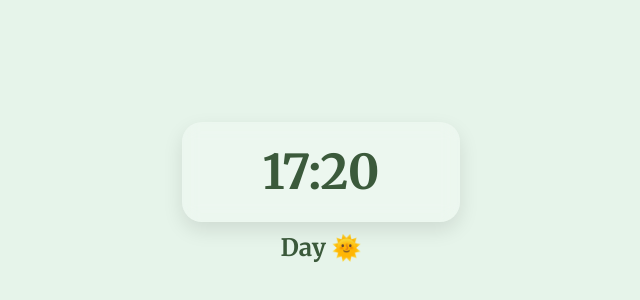
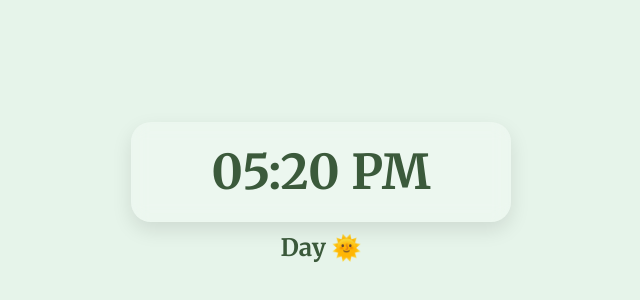
Before and after one commit to pixiehatte/Palia, a plain HTML site: page index.html in a window 1280 px wide. Shown: the part 208-508 px from the top of the page, without its empty margins (319-959 px from the left). Drawn offline with Linux system fonts and the light colour scheme.

Commit message:
Update index.html

```diff
--- a/index.html
+++ b/index.html
@@ -34,7 +34,7 @@
 </head>
 <body>
 <div id="palia-clock-container">
-  <div id="palia-clock">00:00</div>
+  <div id="palia-clock">12:00 AM</div>
   <div id="palia-phase">Phase 🌞</div>
 </div>
 <script>
@@ -42,19 +42,33 @@ function updatePaliaClock() {
   const now = new Date();
   const realMinutes = now.getHours()*60 + now.getMinutes();
   const realSeconds = now.getSeconds();
+
+  // Palia time: 1 real hour = 24 Palia hours
   let paliaTotalMinutes = realMinutes*24 + Math.floor(realSeconds*24/60);
-  let paliaHour = Math.floor(paliaTotalMinutes/60) % 24;
+  let paliaHour24 = Math.floor(paliaTotalMinutes/60) % 24;
   let paliaMinute = Math.floor(paliaTotalMinutes % 60);
-  let hh = paliaHour.toString().padStart(2,'0');
+
+  // Convert to 12-hour format
+  let period = paliaHour24 >= 12 ? "PM" : "AM";
+  let paliaHour12 = paliaHour24 % 12;
+  if(paliaHour12 === 0) paliaHour12 = 12;
+
+  // Format HH:MM
+  let hh = paliaHour12.toString().padStart(2,'0');
   let mm = paliaMinute.toString().padStart(2,'0');
-  let phase='', emoji='';
-  if(paliaHour>=3 && paliaHour<6){phase='Morning';emoji='🌅';}
-  else if(paliaHour>=6 && paliaHour<18){phase='Day';emoji='🌞';}
-  else if(paliaHour>=18 && paliaHour<21){phase='Evening';emoji='🌇';}
-  else{phase='Night';emoji='🌙';}
-  document.getElementById('palia-clock').textContent=`${hh}:${mm}`;
+
+  // Determine phase
+  let phase = '';
+  let emoji = '';
+  if(paliaHour24 >= 3 && paliaHour24 < 6){ phase='Morning'; emoji='🌅'; }
+  else if(paliaHour24 >= 6 && paliaHour24 < 18){ phase='Day'; emoji='🌞'; }
+  else if(paliaHour24 >= 18 && paliaHour24 < 21){ phase='Evening'; emoji='🌇'; }
+  else{ phase='Night'; emoji='🌙'; }
+
+  document.getElementById('palia-clock').textContent=`${hh}:${mm} ${period}`;
   document.getElementById('palia-phase').textContent=`${phase} ${emoji}`;
 }
+
 setInterval(updatePaliaClock, 1000);
 updatePaliaClock();
 </script>
```
